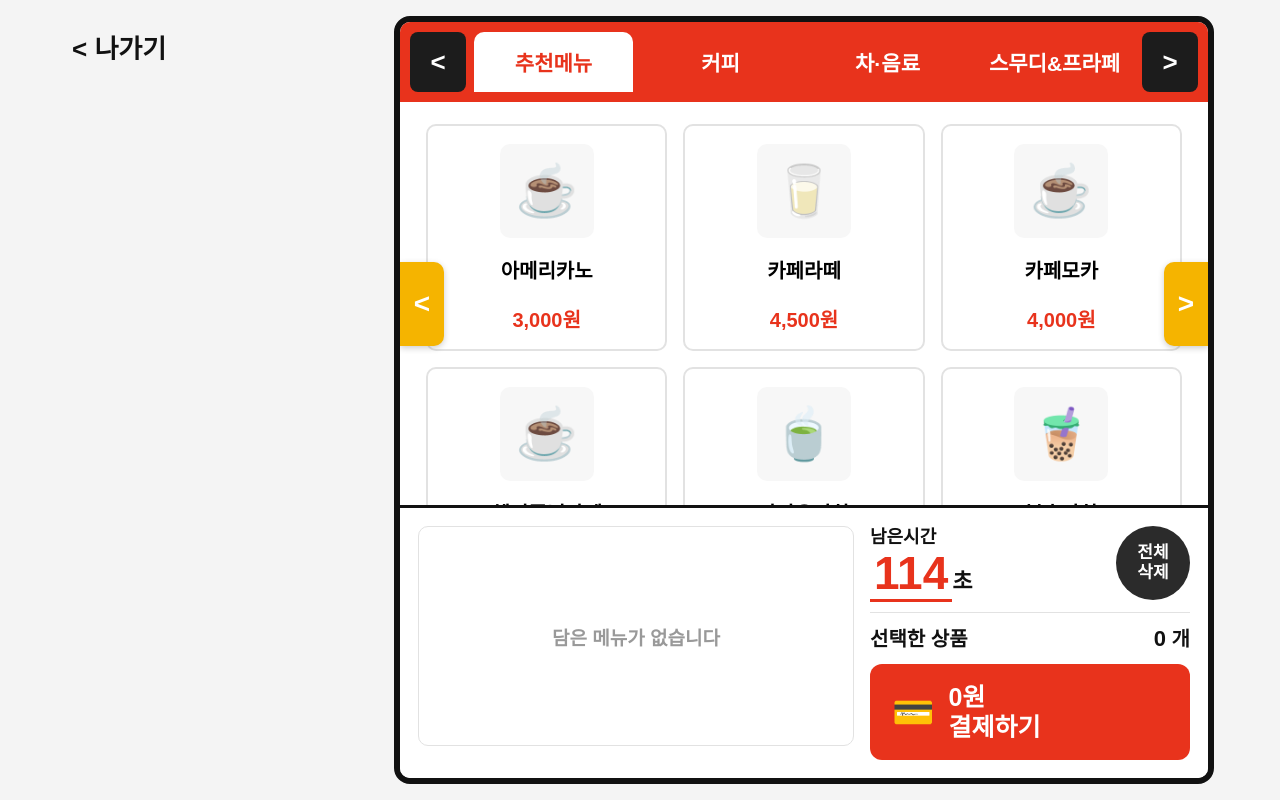
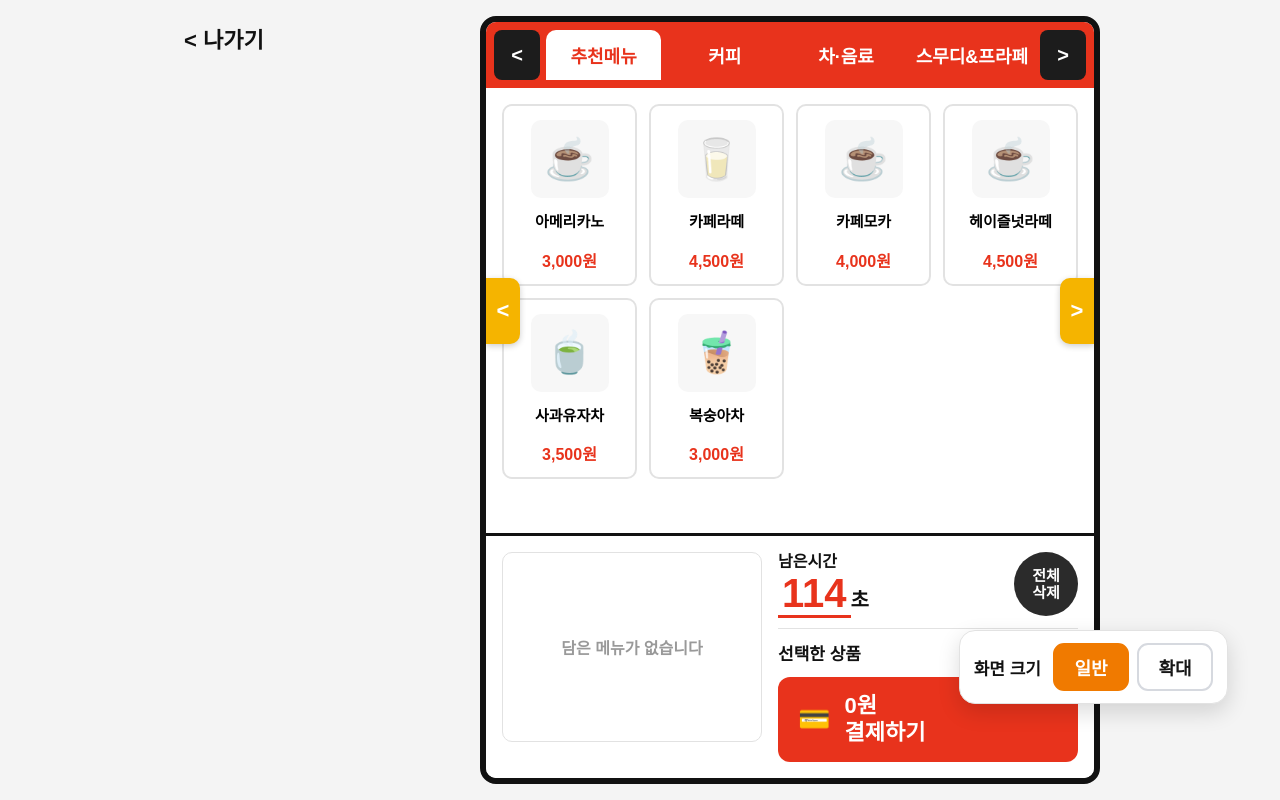
Before and after one commit to Pirogramming-25/Hackathon_2, a Django app: page /practice/free/ in a window 1280 px wide. Run offline with Django 5.2, Linux system fonts and the light colour scheme.

Commit message:
feat: 자유연습 화면 크기 선택 구현

```diff
--- a/static/css/practice_free.css
+++ b/static/css/practice_free.css
@@ -1104,3 +1104,251 @@ body {
     padding: 14px;
     font-size: 18px;
 }
+
+/* 자유 연습 전용 키오스크 크기 조절 */
+.kiosk-size-control {
+    position: fixed;
+    right: 52px;
+    bottom: 96px;
+    z-index: 120;
+    display: flex;
+    align-items: center;
+    gap: 8px;
+    padding: 12px 14px;
+    border: 1px solid #e2e2e2;
+    border-radius: 16px;
+    background: #fff;
+    box-shadow: 0 8px 22px rgba(0, 0, 0, .14);
+}
+
+.kiosk-size-control span {
+    margin-right: 4px;
+    font-size: 17px;
+    font-weight: 900;
+}
+
+.kiosk-size-control button {
+    min-width: 76px;
+    min-height: 48px;
+    padding: 8px 14px;
+    border: 2px solid #d6d9df;
+    border-radius: 11px;
+    background: #fff;
+    color: #171717;
+    font-size: 18px;
+    font-weight: 900;
+    cursor: pointer;
+}
+
+.kiosk-size-control button.active {
+    border-color: #f07a00;
+    background: #f07a00;
+    color: #fff;
+}
+
+/* 일반: Step 1·2·3 및 심화 과정과 같은 기본 크기 */
+body.kiosk-size-normal .wrap {
+    grid-template-columns: 280px 620px;
+    gap: 20px;
+}
+
+body.kiosk-size-normal .btn-exit {
+    padding: 6px 4px;
+    font-size: 22px;
+}
+
+body.kiosk-size-normal .kiosk-tabs {
+    padding: 8px;
+    gap: 6px;
+}
+
+body.kiosk-size-normal .tab-nav {
+    width: 46px;
+    min-height: auto;
+    font-size: 20px;
+}
+
+body.kiosk-size-normal .tab-list {
+    gap: 6px;
+}
+
+body.kiosk-size-normal .tab-btn {
+    min-height: auto;
+    padding: 12px 6px;
+    font-size: 18px;
+}
+
+body.kiosk-size-normal .kiosk-menu {
+    padding: 16px;
+}
+
+body.kiosk-size-normal .menu-grid {
+    grid-template-columns: repeat(4, 1fr);
+    gap: 12px;
+}
+
+body.kiosk-size-normal .menu-item {
+    min-height: auto;
+    padding: 14px 8px 12px;
+    gap: 6px;
+}
+
+body.kiosk-size-normal .menu-item .m-thumb {
+    width: 78px;
+    height: 78px;
+    font-size: 40px;
+}
+
+body.kiosk-size-normal .menu-item .m-name {
+    min-height: 2.5em;
+    font-size: 15px;
+}
+
+body.kiosk-size-normal .menu-item .m-price {
+    font-size: 16px;
+}
+
+body.kiosk-size-normal .carousel-arrow {
+    width: 34px;
+    height: 66px;
+    font-size: 22px;
+}
+
+body.kiosk-size-normal .kiosk-cart {
+    grid-template-columns: 1fr 300px;
+    padding: 16px;
+}
+
+body.kiosk-size-normal .cart-list {
+    min-height: 140px;
+    max-height: 190px;
+}
+
+body.kiosk-size-normal .cart-row {
+    grid-template-columns: 30px 1fr auto auto;
+    gap: 10px;
+    padding: 6px 4px;
+}
+
+body.kiosk-size-normal .cart-x {
+    width: 26px;
+    height: 26px;
+    font-size: 14px;
+}
+
+body.kiosk-size-normal .cart-name,
+body.kiosk-size-normal .cart-price,
+body.kiosk-size-normal .cart-empty {
+    font-size: 16px;
+}
+
+body.kiosk-size-normal .qty-btn {
+    width: 30px;
+    height: 30px;
+    font-size: 18px;
+}
+
+body.kiosk-size-normal .qty-num {
+    font-size: 16px;
+}
+
+body.kiosk-size-normal .summary-count {
+    font-size: 17px;
+}
+
+body.kiosk-size-normal .timer-label {
+    font-size: 16px;
+}
+
+body.kiosk-size-normal .timer-value {
+    font-size: 20px;
+}
+
+body.kiosk-size-normal .timer-value strong {
+    font-size: 40px;
+}
+
+body.kiosk-size-normal .btn-clear {
+    width: 64px;
+    height: 64px;
+    font-size: 15px;
+}
+
+body.kiosk-size-normal .btn-pay {
+    min-height: auto;
+    padding: 16px 20px;
+}
+
+body.kiosk-size-normal .pay-icon {
+    font-size: 26px;
+}
+
+body.kiosk-size-normal .pay-body {
+    font-size: 22px;
+}
+
+body.kiosk-size-normal .modal {
+    width: min(440px, 92vw);
+}
+
+body.kiosk-size-normal .modal-head {
+    padding: 16px 20px;
+    font-size: 20px;
+}
+
+body.kiosk-size-normal .modal-close {
+    width: auto;
+    height: auto;
+    font-size: 20px;
+}
+
+body.kiosk-size-normal .modal-body {
+    padding: 20px;
+}
+
+body.kiosk-size-normal .opt-label,
+body.kiosk-size-normal .opt-fixed {
+    font-size: 18px;
+}
+
+body.kiosk-size-normal .opt-btn {
+    min-height: auto;
+    padding: 14px;
+    font-size: 18px;
+}
+
+body.kiosk-size-normal .opt-qty .qty-btn {
+    width: 48px;
+    height: 48px;
+    font-size: 24px;
+}
+
+body.kiosk-size-normal .opt-qty .qty-num {
+    font-size: 24px;
+}
+
+body.kiosk-size-normal .modal-cta {
+    min-height: auto;
+    font-size: 20px;
+}
+
+body.kiosk-size-normal .pay-method {
+    min-height: auto;
+    padding: 20px;
+    font-size: 19px;
+}
+
+@media (max-width: 1080px) {
+    .kiosk-size-control {
+        right: 12px;
+        bottom: 12px;
+    }
+}
+
+@media (max-width: 980px) {
+    body.kiosk-size-normal .wrap,
+    body.kiosk-size-large .wrap {
+        grid-template-columns: 1fr;
+        height: auto;
+    }
+}
--- a/static/js/practice_free.js
+++ b/static/js/practice_free.js
@@ -27,6 +27,23 @@ const keypadModal = document.getElementById("keypadModal");
 const keypadDisplay = document.getElementById("keypadDisplay");
 const payConfirmModal = document.getElementById("payConfirmModal");
 const MENU_BY_ID = Object.fromEntries(MENUS.map(menu => [menu.id, menu]));
+const KIOSK_SIZE_KEY = "practiceFreeKioskSize";
+
+function applyKioskSize(size) {
+    const nextSize = size === "large" ? "large" : "normal";
+    document.body.classList.toggle("kiosk-size-large", nextSize === "large");
+    document.body.classList.toggle("kiosk-size-normal", nextSize === "normal");
+    document.querySelectorAll("[data-kiosk-size]").forEach(button => {
+        const isActive = button.dataset.kioskSize === nextSize;
+        button.classList.toggle("active", isActive);
+        button.setAttribute("aria-pressed", String(isActive));
+    });
+    localStorage.setItem(KIOSK_SIZE_KEY, nextSize);
+}
+
+document.querySelectorAll("[data-kiosk-size]").forEach(button => {
+    button.onclick = () => applyKioskSize(button.dataset.kioskSize);
+});
 
 //  전체 렌더
 function render() {
@@ -369,5 +386,6 @@ document.getElementById("carNext").onclick = () => shiftCat(1);
     };
 });
 
+applyKioskSize(localStorage.getItem(KIOSK_SIZE_KEY) || "normal");
 render();
 startTimer(120);
--- a/templates/practice_free.html
+++ b/templates/practice_free.html
@@ -56,6 +56,12 @@
       </div>
 
     </main>
+  </div>
+
+  <div class="kiosk-size-control" aria-label="키오스크 화면 크기">
+    <span>화면 크기</span>
+    <button type="button" data-kiosk-size="normal">일반</button>
+    <button type="button" data-kiosk-size="large">확대</button>
   </div>
 
 
```
